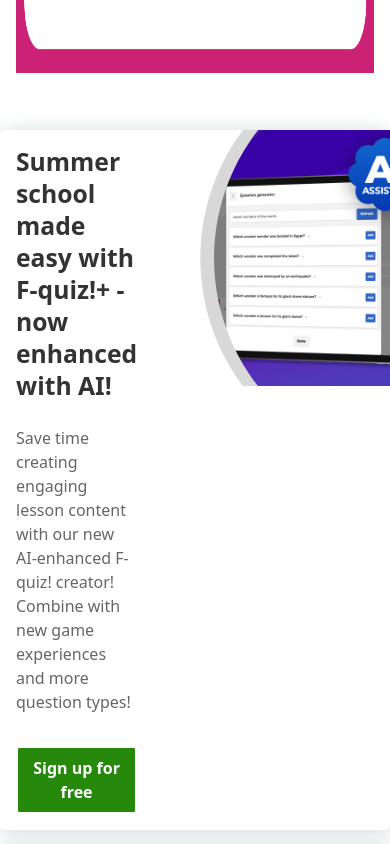
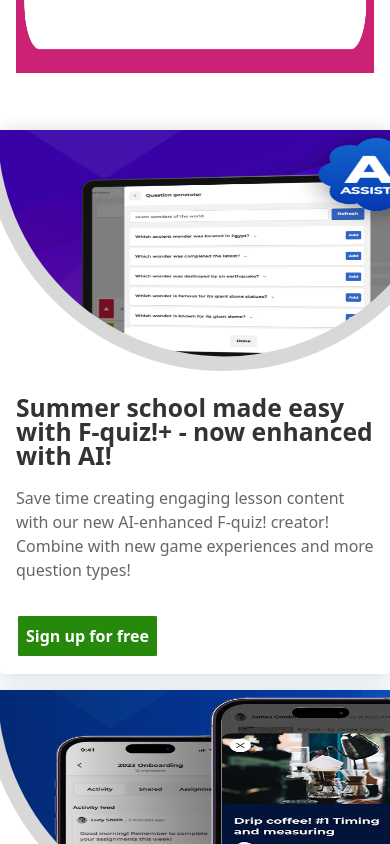
Before and after one commit to anhsangprovl/F-quiz, a React (Create React App) app in the folder client/: page / in a window 390 px wide. Shown: the part 760-1604 px from the top of the page. Built offline with nearby package versions, Linux system fonts and the light colour scheme; no server answers.

Commit message:
responsive

```diff
--- a/client/src/components/Home/Home.js
+++ b/client/src/components/Home/Home.js
@@ -172,7 +172,9 @@
                     src={icon2}
                     style={{ width: "36px", marginRight: "10px" }}
                   />
-                  {isLanguageEnglish ? "F-quiz! at work" : "F-quiz! ở nơi làm việc"}
+                  {isLanguageEnglish
+                    ? "F-quiz! at work"
+                    : "F-quiz! ở nơi làm việc"}
                 </h2>
                 <p className={styles["info-description"]}>
                   {isLanguageEnglish
@@ -245,7 +247,7 @@
                   </div>
                 </div>
                 <div className={styles["card-body"]}>
-                  <h1>{isLanguageEnglish ? "Create" : "Twórz"}</h1>
+                  <h1>{isLanguageEnglish ? "Create" : "Tạo"}</h1>
                   <p>
                     {isLanguageEnglish
                       ? "It only takes minutes to create a learning game or trivia quiz on any topic, in any language."
@@ -307,12 +309,12 @@
             <div className={styles["card-button"]}>
               {isLanguageEnglish
                 ? "Play Quizzly to see how it works."
-                : "Zagraj w Quizzly, aby zobaczyć, jak to działa."}{" "}
+                : "Tham gia để xem nó hoạt động như thế nào."}{" "}
               &nbsp;
               <a href="/">
                 {isLanguageEnglish
                   ? "Explore our public quizes"
-                  : "Przeglądaj publiczne quizy"}
+                  : "Khám phá các câu hỏi của chúng tôi"}
               </a>
             </div>
           </section>
--- a/client/src/components/Home/home.module.css
+++ b/client/src/components/Home/home.module.css
@@ -40,7 +40,7 @@
 .first-section {
   margin-top: 3.6rem;
   display: grid;
-  grid-template-columns: repeat(auto-fit, minmax(20rem,40rem));
+  grid-template-columns: repeat(auto-fit, minmax(20rem, 43rem));
   grid-gap: 1rem;
   justify-content: center;
 }
@@ -362,8 +362,42 @@
   text-align: center;
 }
 
-@media (max-width: 768px) {
+@media (max-width: 550px) {
   main {
     overflow: hidden;
   }
+  .banner {
+    flex-flow: column;
+    flex-direction: column-reverse;
+  }
+  .banner-title {
+    line-height: 24px;
+    padding: 10px 16px;
+  }
+  .first-section {
+    /* grid-template-columns: min-content; */
+    grid-template-columns: repeat(auto-fit, minmax(20rem, 28rem));
+  }
+
+  .image {
+    clip-path: circle(62% at 50% 0);
+    width: 28rem;
+    object-fit: fill;
+  }
+  .banner-img::before {
+    clip-path: circle(66% at 50% 0);
+  }
+  .banner-img {
+    width: 28rem;
+  }
 }
+
+@media (max-width: 992px) {
+  .card {
+    width: auto;
+  }
+  .card:nth-of-type(2) {
+    top: 0;
+    width: auto;
+  }
+}
```
